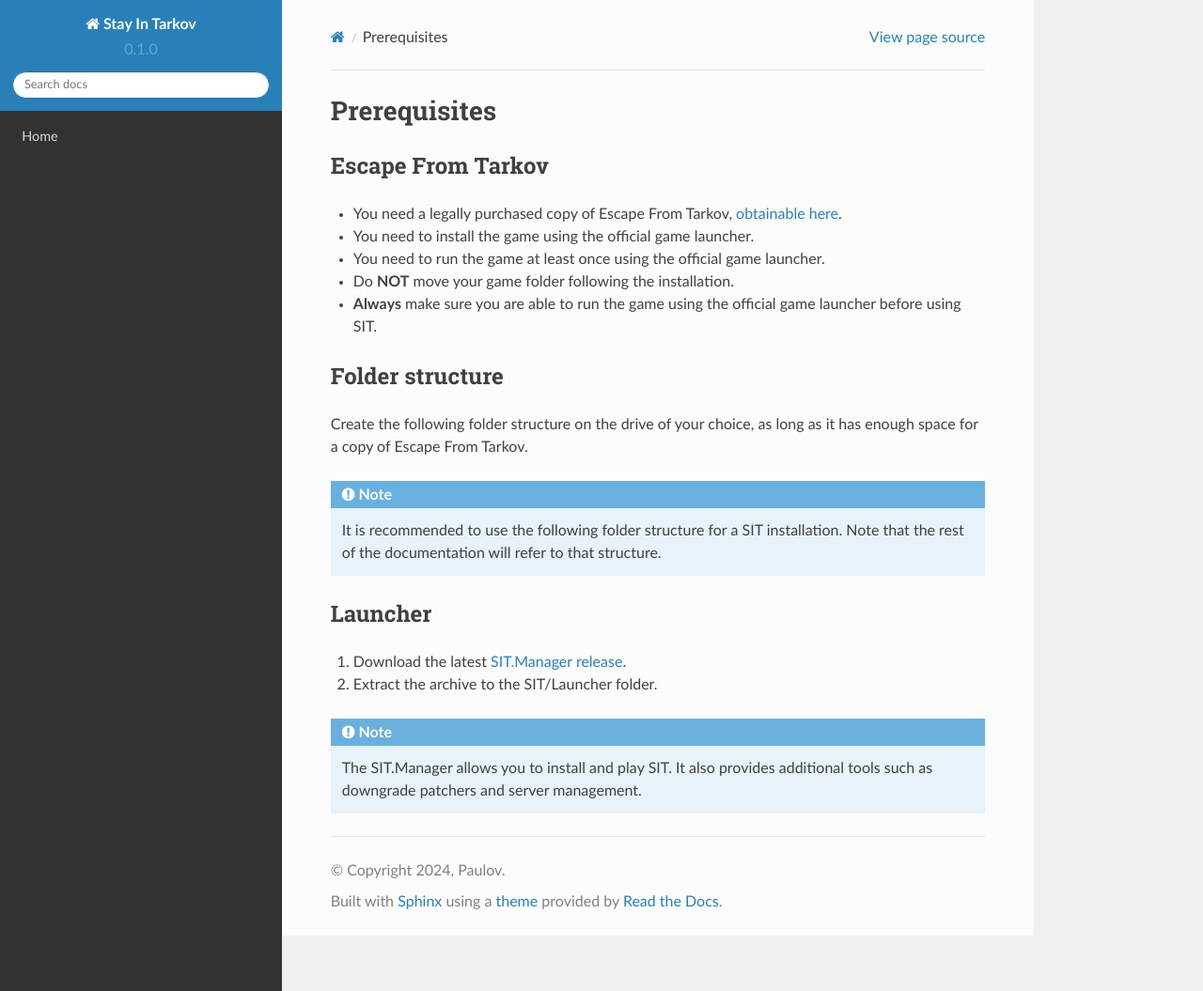
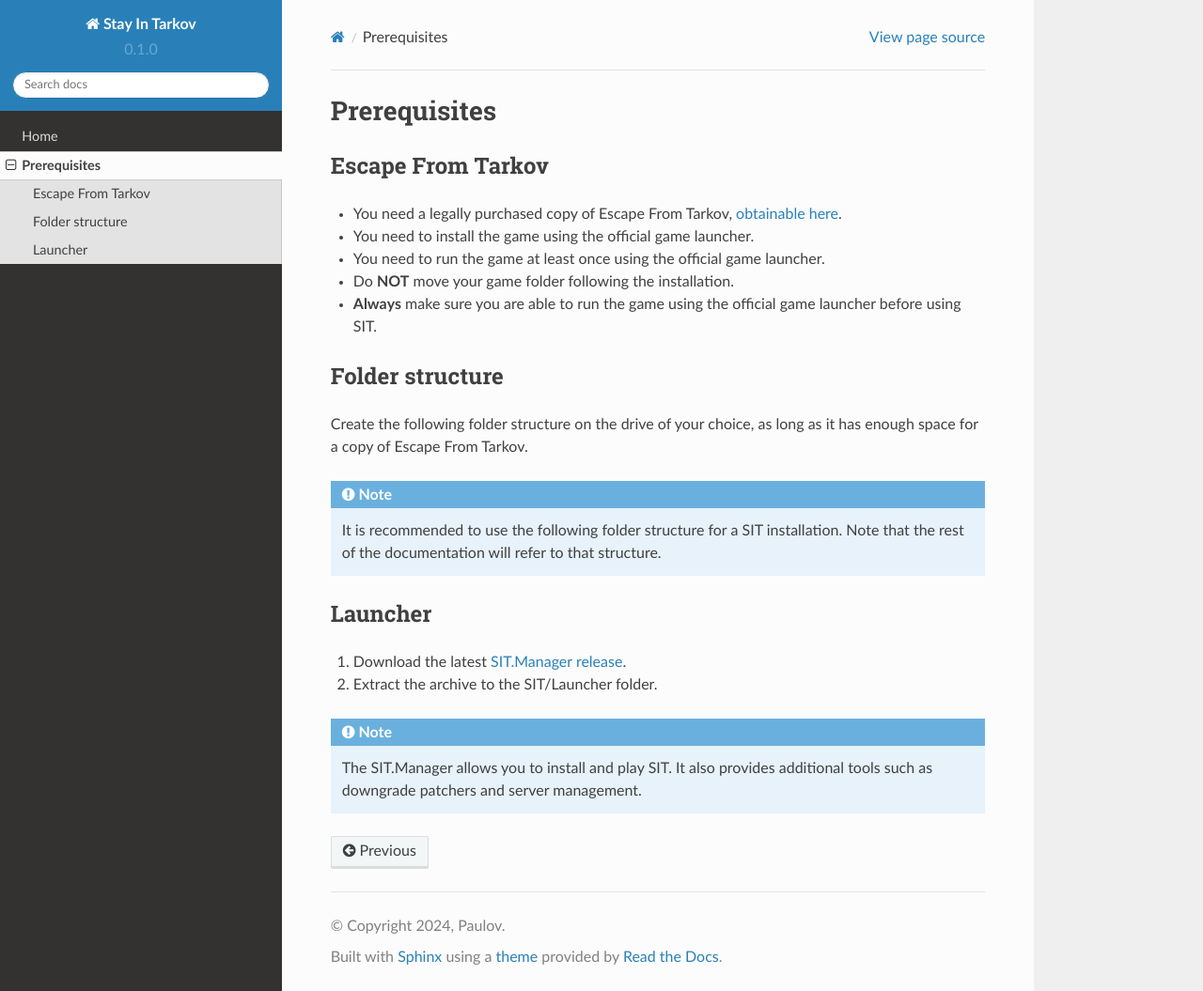
Before and after one commit to stayintarkov/SIT.Documentation, a Sphinx documentation site: the page built from docs/source/prerequisites.rst, in a window 1280 px wide and 1055 px high. Shown: the whole window at 94% size. Built offline with Sphinx 7.4.7 and the Read the Docs theme 2.0.0, drawn with Linux system fonts in a browser that asks for light colours; pages that are not in the unit, such as notebooks, are missing from menus.

Commit message:
Update index.rst

```diff
--- a/docs/source/index.rst
+++ b/docs/source/index.rst
@@ -22,5 +22,4 @@
 .. toctree::
 
    Home <self>
-   usage
-   api
+   prerequisites
```
